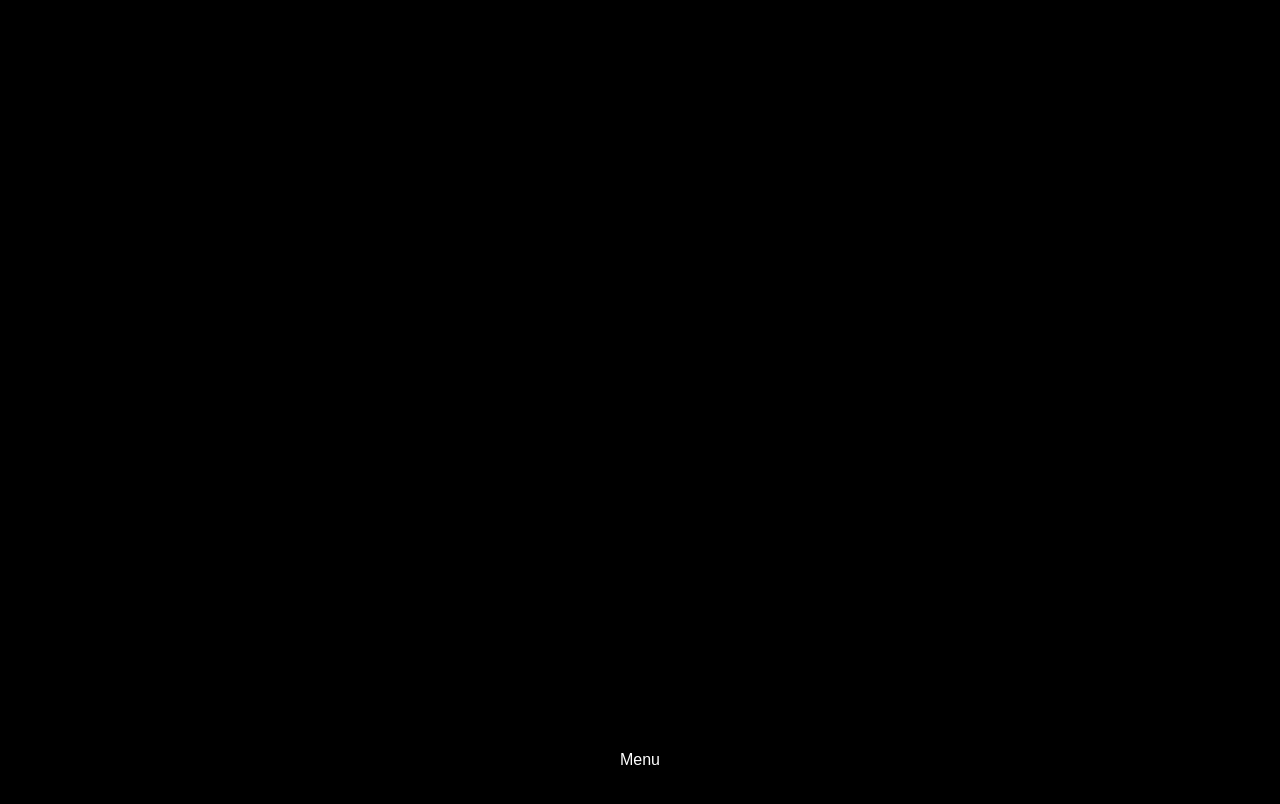
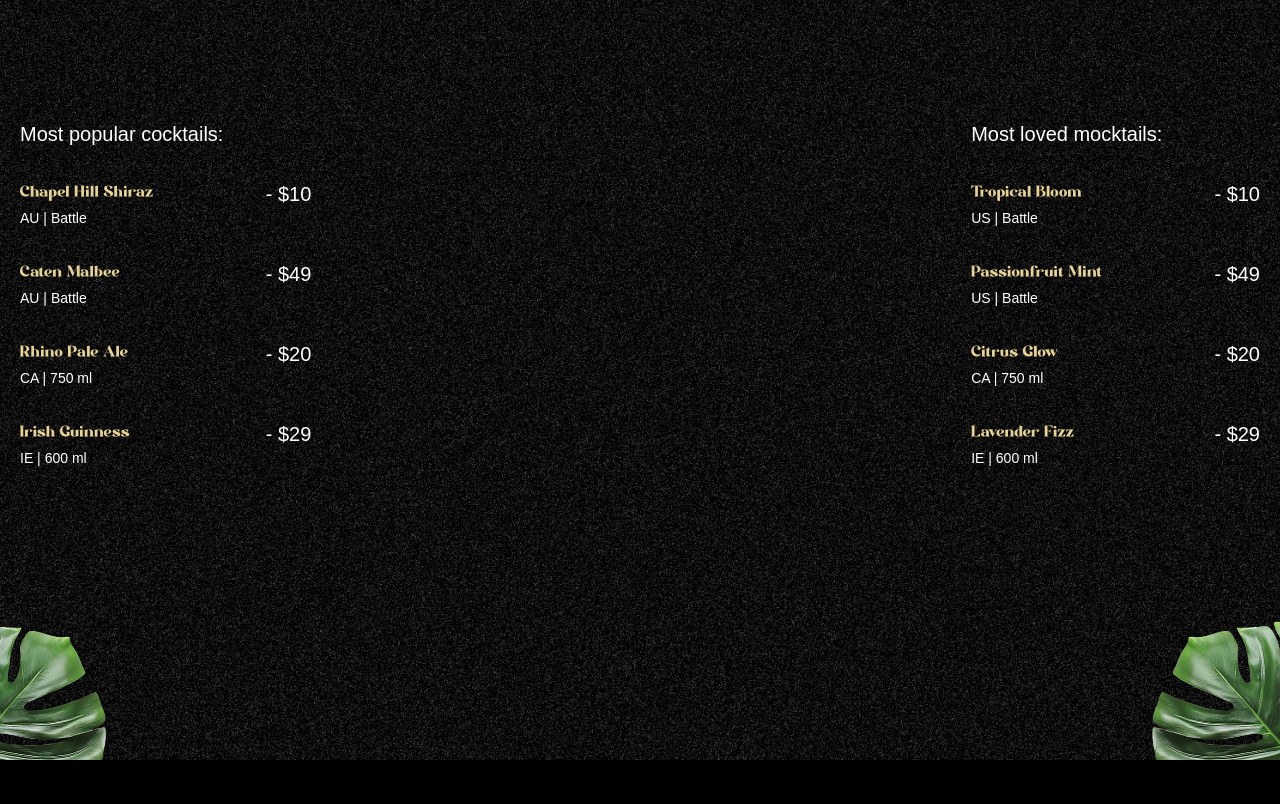
Before and after one commit to Noumbissi16/Cocktails, a React (Vite) app: page / in a window 1280 px wide. Shown: the part 840-1644 px from the top of the page. After the commit the page ends 1600 px from the top, so only its background shows below. Built offline with nearby package versions, Linux system fonts and the light colour scheme; a web font is replaced by a local one.

Commit message:
Cocktails section implemented

```diff
--- a/src/App.jsx
+++ b/src/App.jsx
@@ -4,17 +4,18 @@
 import Contact from "./components/Contact";
 import Navbar from "./components/Navbar";
 import Menu from "./components/Menu";
-import { SplitText, ScrollTrigger} from "gsap/all"
+import { SplitText, ScrollTrigger } from "gsap/all";
 import Hero from "./components/Hero";
+import Cocktails from "./components/Cocktails";
 
 gsap.registerPlugin(SplitText, ScrollTrigger);
 function App() {
-
   return (
     <main>
       <Navbar />
       <Hero />
-      <Menu />
+      <Cocktails />
+      {/* <Menu /> */}
       {/* <About /> */}
       {/* <Contact /> */}
       {/* <Art /> */}
--- a/src/components/Cocktails.jsx
+++ b/src/components/Cocktails.jsx
@@ -1,9 +1,77 @@
-import React from 'react'
+ import { useGSAP } from "@gsap/react";
+import { cocktailLists, mockTailLists } from "../constants";
+import gsap from "gsap";
 
 const Cocktails = () => {
+
+  useGSAP(() => {
+    const parallaxTimeline = gsap.timeline({
+      scrollTrigger: {
+        trigger: "#cocktails",
+        start: "top 30%",
+        end: "bottom 80%",
+        scrub: true,
+      },
+    });
+
+    parallaxTimeline.from("#c-left-leaf", {
+      x: -100,
+      y: 100,
+    }).from("#c-right-leaf", {
+      x: 100,
+      y: 100,
+    });
+
+  })
+
   return (
-    <div>Cocktails</div>
-  )
-}
+    <section id="cocktails" className="noisy">
+      <img src="/images/cocktail-left-leaf.png" alt="l-leaf" id="c-left-leaf" />
+      <img
+        src="/images/cocktail-right-leaf.png"
+        alt="r-leaf"
+        id="c-right-leaf"
+      />
 
-export default Cocktails
+      <div className="list">
+        <div className="popular">
+          <h2>Most popular cocktails:</h2>
+
+          <ul>
+            {cocktailLists.map(({ name, country, detail, price }) => (
+              <li key={name}>
+                <div className="md:me-28">
+                  <h3>{name}</h3>
+                  <p>
+                    {country} | {detail}
+                  </p>
+                </div>
+                <span>- {price}</span>
+              </li>
+            ))}
+          </ul>
+        </div>
+
+        <div className="loved">
+          <h2>Most loved mocktails:</h2>
+
+          <ul>
+            {mockTailLists.map(({ name, country, detail, price }) => (
+              <li key={name}>
+                <div className="me-28">
+                  <h3>{name}</h3>
+                  <p>
+                    {country} | {detail}
+                  </p>
+                </div>
+                <span>- {price}</span>
+              </li>
+            ))}
+          </ul>
+        </div>
+      </div>
+    </section>
+  );
+};
+
+export default Cocktails;
```
